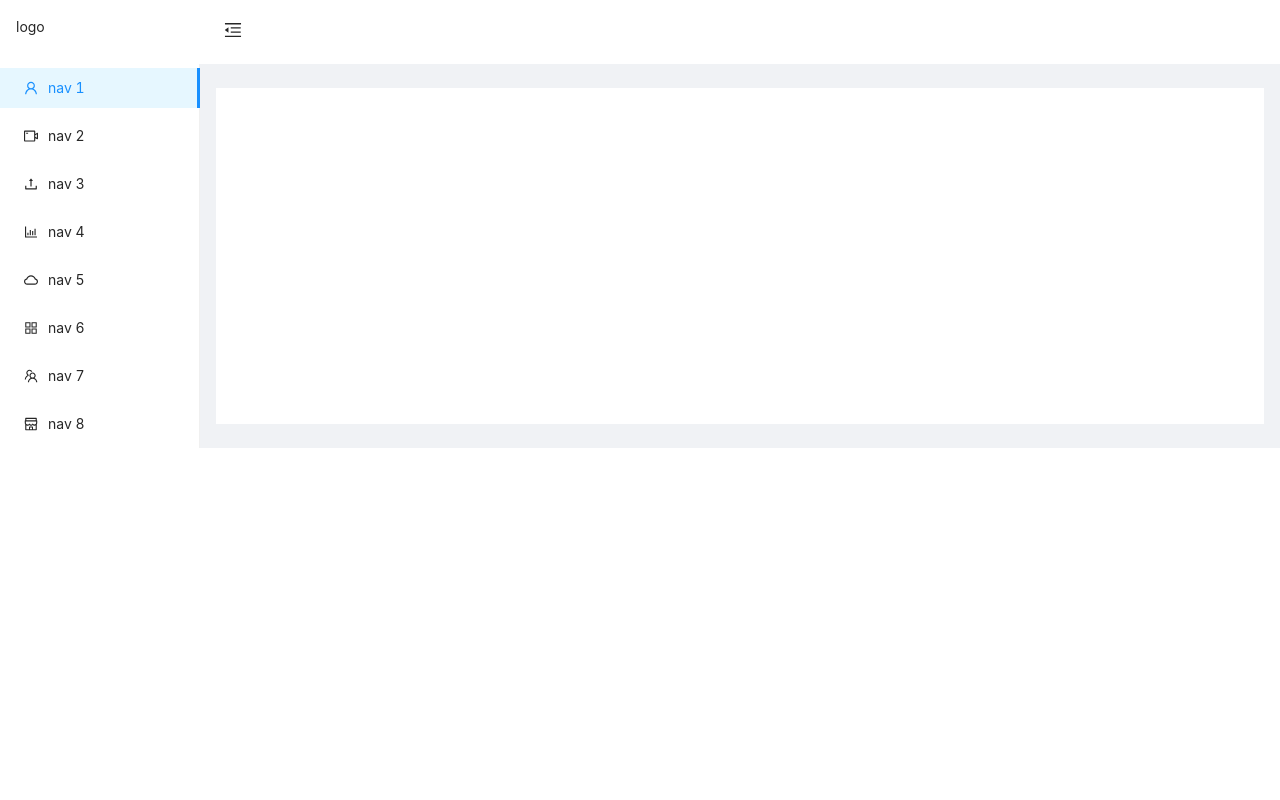
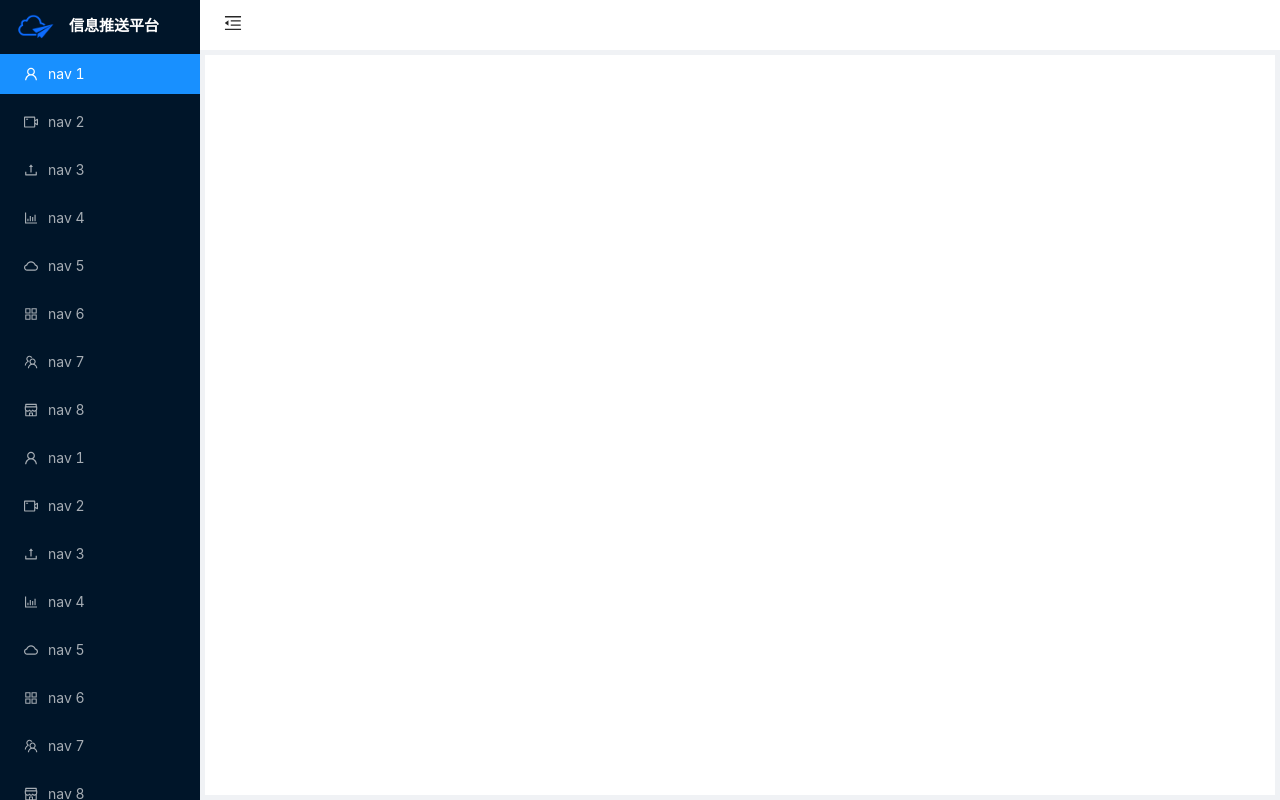
Before and after one commit to echonobug/info-push-web, a Vue app: page / in a window 1280 px wide. Built offline with nearby package versions, Linux system fonts and the light colour scheme.

Commit message:
完善布局

```diff
--- a/public/index.html
+++ b/public/index.html
@@ -5,7 +5,7 @@
     <meta http-equiv="X-UA-Compatible" content="IE=edge">
     <meta name="viewport" content="width=device-width,initial-scale=1.0">
     <link rel="icon" href="<%= BASE_URL %>favicon.ico">
-    <title><%= htmlWebpackPlugin.options.title %></title>
+    <title>信息推送平台</title>
   </head>
   <body>
     <noscript>
--- a/src/layout/header/index.vue
+++ b/src/layout/header/index.vue
@@ -32,12 +32,14 @@ export default {
 <style lang="scss" scoped>
 .header {
   background: #fff;
-  padding: 0
+  padding: 0;
+  height: 50px;
+  line-height: 50px;
 }
 
 .trigger {
   font-size: 18px;
-  line-height: 64px;
+  line-height: 50px;
   padding: 0 24px;
   cursor: pointer;
   transition: color 0.3s;
--- a/src/layout/index.vue
+++ b/src/layout/index.vue
@@ -1,7 +1,7 @@
 <template>
-  <a-layout>
+  <a-layout style="height:100%">
     <Sider/>
-    <a-layout>
+    <a-layout style="height:100vh" :style="{ marginLeft: store.state.siderCollapsed?'80px':'200px'}">
       <Header/>
       <Main />
     </a-layout>
@@ -11,12 +11,19 @@
 import Sider from './sider'
 import Header from './header'
 import Main from './main'
+import { useStore } from 'vuex'
 
 export default {
   components: {
     Sider,
     Header,
     Main
+  },
+  setup () {
+    const store = useStore()
+    return {
+      store
+    }
   }
 }
 </script>
--- a/src/layout/main/index.vue
+++ b/src/layout/main/index.vue
@@ -12,10 +12,14 @@ export default {
 
 <style scoped>
 .content {
-  margin: 24px 16px;
+  margin: 5px;
   padding: 24px;
   background: #fff;
-  minHeight: 280px
+  height: 100%;
+  overflow: auto;
 }
 
+::-webkit-scrollbar {
+  display: none;
+}
 </style>
--- /dev/null
+++ b/src/layout/sider/Logo.vue
@@ -0,0 +1,62 @@
+<template>
+  <div class="sidebar-logo-container">
+    <router-link class="sidebar-logo-link" to="/">
+      <img src="@/assets/logo.png" class="sidebar-logo">
+      <h1 v-if="!store.state.siderCollapsed" class="sidebar-title">{{ title }} </h1>
+    </router-link>
+  </div>
+</template>
+
+<script>
+import { useStore } from 'vuex'
+import { reactive, toRefs } from 'vue'
+
+export default {
+  name: 'Logo',
+  setup (props, context) {
+    const store = useStore()
+    const state = reactive({
+      title: '信息推送平台'
+    })
+    return {
+      ...toRefs(state),
+      store
+    }
+  }
+}
+</script>
+
+<style lang="scss" scoped>
+
+.sidebar-logo-container {
+  position: relative;
+  width: 100%;
+  height: 50px;
+  line-height: 50px;
+  background: #001529;
+  text-align: center;
+  overflow: hidden;
+
+  .sidebar-logo-link {
+    height: 100%;
+    width: 100%;
+
+    .sidebar-logo {
+      width: 40px;
+      height: 40px;
+      vertical-align: middle;
+    }
+
+    .sidebar-title {
+      display: inline-block;
+      margin:  0 26px 0 14px;
+      color: #fff;
+      font-weight: 600;
+      line-height: 40px;
+      font-size: 15px;
+      font-family: Avenir, Helvetica Neue, Arial, Helvetica, sans-serif;
+      vertical-align: middle;
+    }
+  }
+}
+</style>
--- a/src/layout/sider/index.vue
+++ b/src/layout/sider/index.vue
@@ -1,7 +1,7 @@
 <template>
-  <a-layout-sider class="sider" theme="light" :collapsed="store.state.siderCollapsed" :trigger="null" collapsible>
-    <div class="logo">logo</div>
-    <a-menu theme="light" mode="inline" :selectedKeys="selectedKeys">
+  <a-layout-sider class="sider" theme="dark" :collapsed="store.state.siderCollapsed" :trigger="null" collapsible>
+    <logo />
+    <a-menu class="left-menu" theme="dark" mode="inline" v-model:selectedKeys="selectedKey">
       <a-menu-item key="1">
         <user-outlined/>
         <span class="nav-text">nav 1</span>
@@ -34,6 +34,38 @@
         <shop-outlined/>
         <span class="nav-text">nav 8</span>
       </a-menu-item>
+      <a-menu-item key="11">
+        <user-outlined/>
+        <span class="nav-text">nav 1</span>
+      </a-menu-item>
+      <a-menu-item key="12">
+        <video-camera-outlined/>
+        <span class="nav-text">nav 2</span>
+      </a-menu-item>
+      <a-menu-item key="13">
+        <upload-outlined/>
+        <span class="nav-text">nav 3</span>
+      </a-menu-item>
+      <a-menu-item key="14">
+        <bar-chart-outlined/>
+        <span class="nav-text">nav 4</span>
+      </a-menu-item>
+      <a-menu-item key="15">
+        <cloud-outlined/>
+        <span class="nav-text">nav 5</span>
+      </a-menu-item>
+      <a-menu-item key="16">
+        <appstore-outlined/>
+        <span class="nav-text">nav 6</span>
+      </a-menu-item>
+      <a-menu-item key="17">
+        <team-outlined/>
+        <span class="nav-text">nav 7</span>
+      </a-menu-item>
+      <a-menu-item key="18">
+        <shop-outlined/>
+        <span class="nav-text">nav 8</span>
+      </a-menu-item>
     </a-menu>
   </a-layout-sider>
 </template>
@@ -51,10 +83,12 @@ import {
 } from '@ant-design/icons-vue'
 import { reactive, toRefs } from 'vue'
 import { useStore } from 'vuex'
+import Logo from './Logo'
 
 export default {
   name: 'Sider',
   components: {
+    Logo,
     UserOutlined,
     VideoCameraOutlined,
     UploadOutlined,
@@ -67,7 +101,7 @@ export default {
   setup (props, context) {
     const store = useStore()
     const state = reactive({
-      selectedKeys: ['1']
+      selectedKey: ['1']
     })
     return {
       ...toRefs(state),
@@ -78,7 +112,20 @@ export default {
 </script>
 
 <style lang="scss" scoped>
+
 .sider {
+  height: 100%;
+  position: fixed;
+  left: 0;
+
+  .left-menu {
+    height: 100%;
+    overflow: auto;
+  }
+
+  ::-webkit-scrollbar {
+    display: none;
+  }
 }
 
 .logo {
```
Also changed, not shown: src/assets/logo.png, 1 other file (tests, documents, lock files or other folders).
